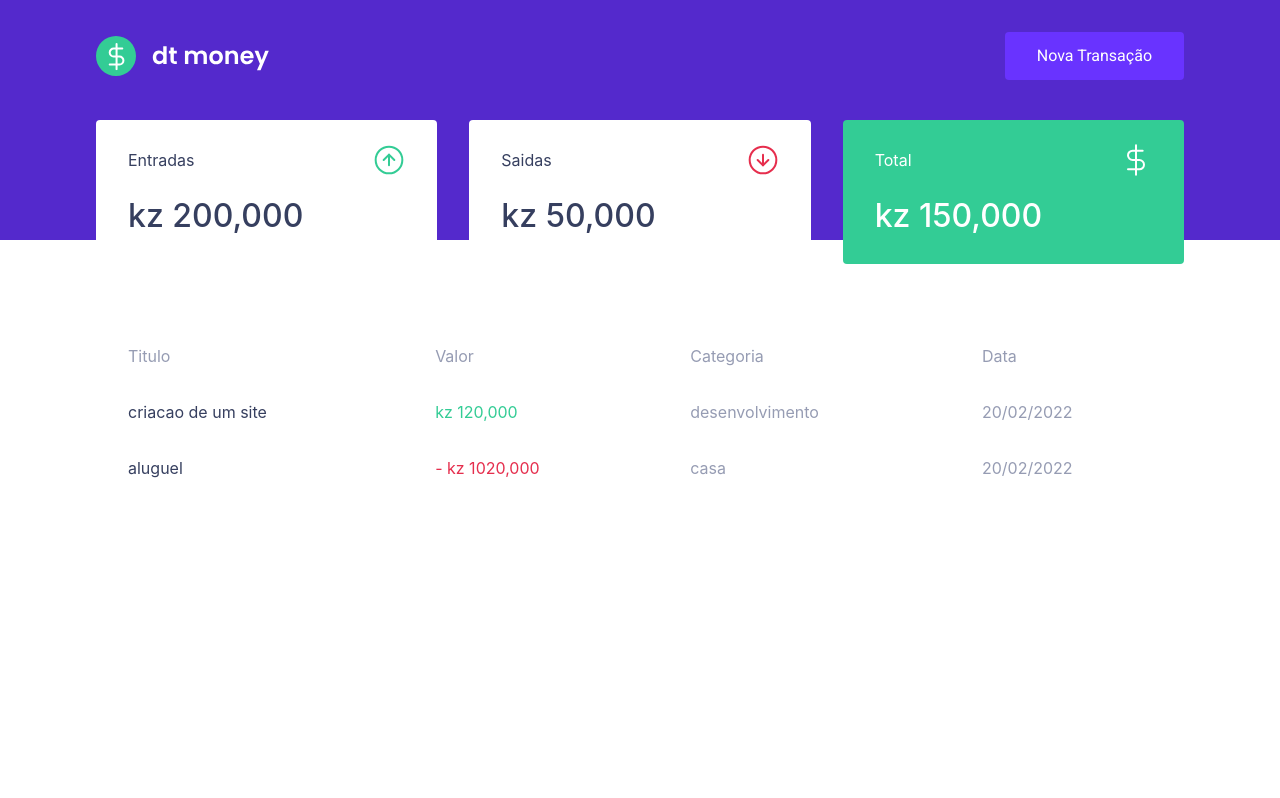
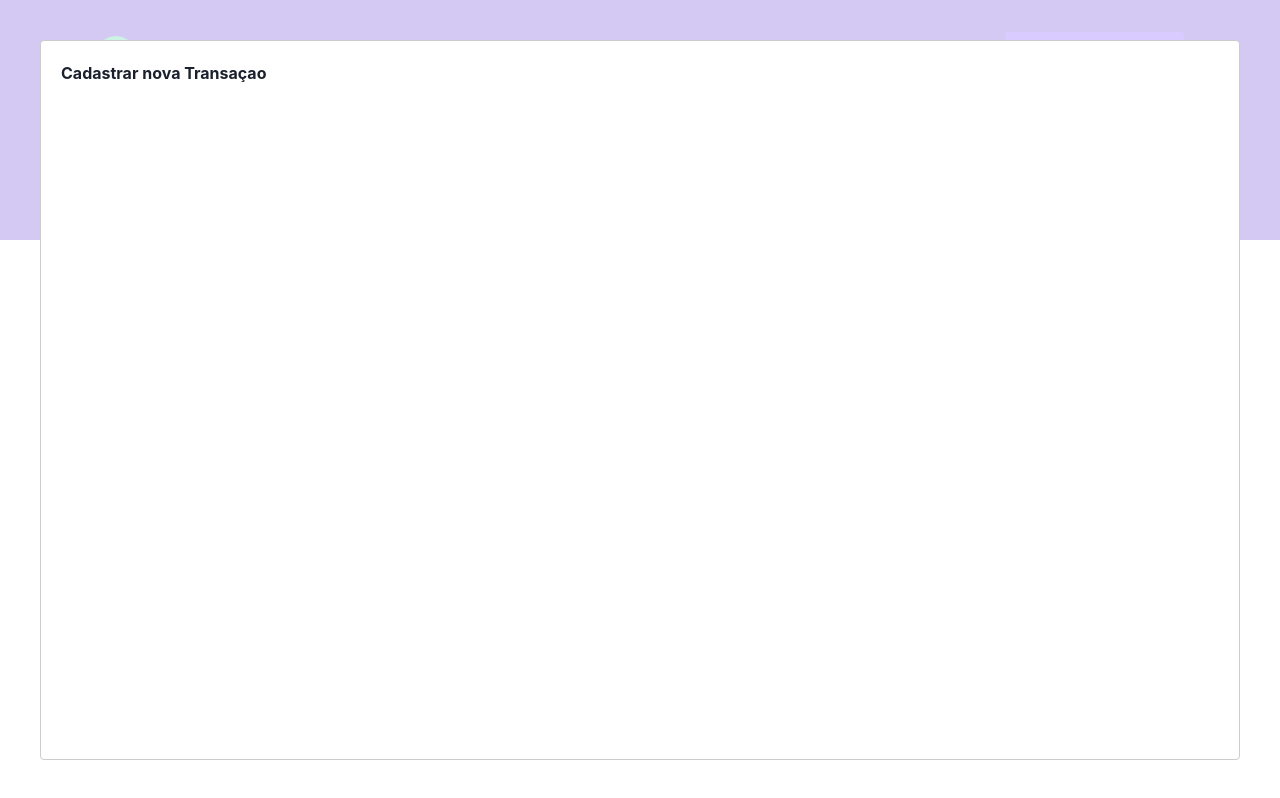
Before and after one commit to ErildoJS/dtmoney, a React (Create React App) app: page / in a window 1280 px wide. Both pictures are taken after a click on the button "Nova Transação". Built offline with nearby package versions, Linux system fonts and the light colour scheme; no server answers; what miragejs would draw is missing.

Commit message:
chore: add react modal

```diff
--- a/package.json
+++ b/package.json
@@ -6,10 +6,12 @@
     "@chakra-ui/react": "^2.2.4",
     "@emotion/react": "^11.9.3",
     "@emotion/styled": "^11.9.3",
+    "axios": "^0.27.2",
     "framer-motion": "^6.5.1",
     "miragejs": "^0.1.45",
     "react": "^18.2.0",
     "react-dom": "^18.2.0",
+    "react-modal": "^3.15.1",
     "react-scripts": "5.0.1",
     "styled-components": "^5.3.5",
     "web-vitals": "^2.1.4"
@@ -22,6 +24,7 @@
     "@types/node": "^16.11.45",
     "@types/react": "^18.0.15",
     "@types/react-dom": "^18.0.6",
+    "@types/react-modal": "^3.13.1",
     "@types/styled-components": "^5.1.25",
     "typescript": "^4.7.4"
   },
--- a/src/components/Dashboard/index.tsx
+++ b/src/components/Dashboard/index.tsx
@@ -1,8 +1,14 @@
+import { useEffect } from "react";
+import { api } from "../../services/api";
 import { Summary } from "../Summary";
 import { TransactionsTable } from "../TransactionsTable";
 import { Container } from "./styles";
 
 export function Dashboard() {
+    useEffect(() => {
+        api.get('transactions')
+        .then(response => console.log(response.data))
+    }, [])
     return (
         <Container>
             <Summary />
--- a/src/components/Header/index.tsx
+++ b/src/components/Header/index.tsx
@@ -1,14 +1,30 @@
+import { useState } from 'react'
+import ReactModal from 'react-modal'
 import logoImg from '../../assets/logo.svg'
 //import {Box, Flex, Button} from '@chakra-ui/react'
 import {Container, Content} from './styles'
 export function Header() {
+  const [isNewTransactionModalOpen, setIsNewTransactionModalOpen] = useState(false)
+
+  function handleOpenNewTransactionsModal() {
+    setIsNewTransactionModalOpen(true)
+  }
+
+  function handleCloseNewTransactionsModal() {
+    setIsNewTransactionModalOpen(false)
+  }
+
   return (
     <Container>
       <Content>
       <img src={logoImg} alt="dt money" />
-      <button type='button'>
+      <button type='button' onClick={handleOpenNewTransactionsModal}>
         Nova Transação
       </button>
+
+      <ReactModal isOpen={isNewTransactionModalOpen} onRequestClose={handleCloseNewTransactionsModal}>
+        <h2>Cadastrar nova Transaçao</h2>
+      </ReactModal>
       </Content>
     </Container>
   )
--- /dev/null
+++ b/src/services/api.ts
@@ -0,0 +1,5 @@
+import axios from "axios";
+
+export const api = axios.create({
+    baseURL: 'http://localhost:3000/api'
+})
```
Also changed, not shown: 1 other file (tests, documents, lock files or other folders).
